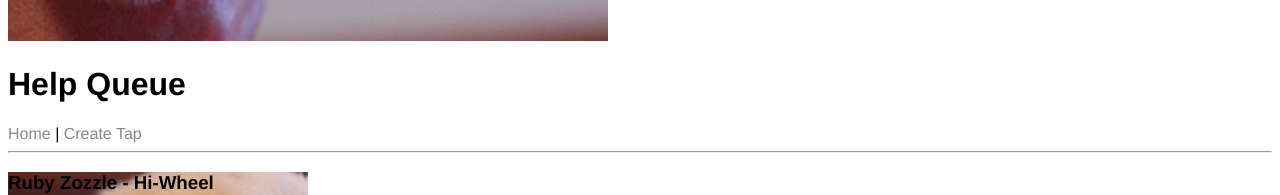
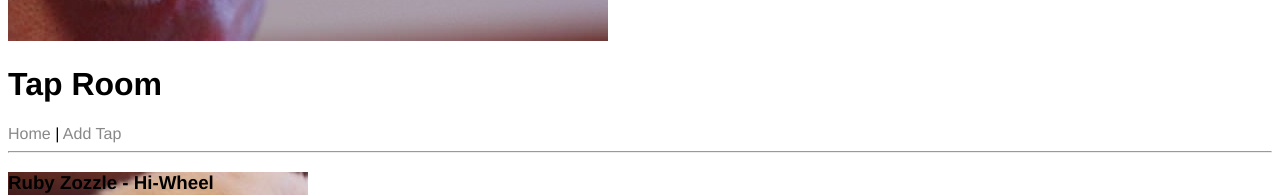
Before and after one commit to v3rna5/tap_room, a React app: page / in a window 1280 px wide. Shown: the part 367-562 px from the top of the page. Built offline with nearby package versions, Linux system fonts and the light colour scheme.

Commit message:
Fix naming

```diff
--- a/src/components/Header.jsx
+++ b/src/components/Header.jsx
@@ -4,8 +4,8 @@ import { Link } from 'react-router-dom';
 function Header(){
   return (
     <div>
-      <h1>Help Queue</h1>
-      <Link to="/">Home</Link> | <Link to="/newtap">Create Tap</Link>
+      <h1>Tap Room</h1>
+      <Link to="/">Home</Link> | <Link to="/newtap">Add Tap</Link>
     </div>
   );
 }
```
